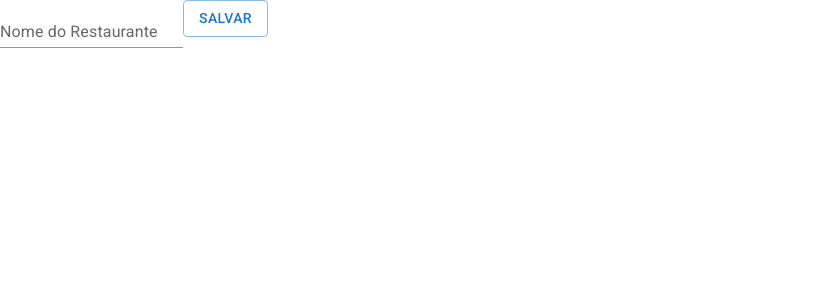
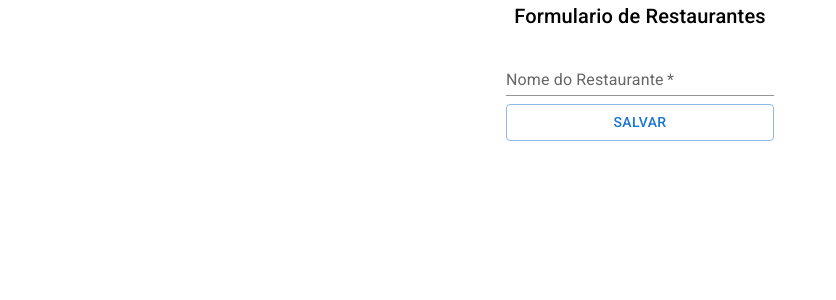
Before and after one commit to jonasaugust1/alfood, a React (Create React App) app in the folder alfood-main/: page /admin/restaurantes/1 in a window 1280 px wide. Shown: the top 300 px of the page, without its empty margins (0-836 px from the left). Built offline with nearby package versions, Linux system fonts and the light colour scheme; no server answers; the HTML template or start-up script is replaced by a standard one.

Commit message:
feat: Add Style to the restaurant's form

```diff
--- a/alfood-main/src/paginas/Administracao/Restaurantes/FormularioRestaurante.tsx
+++ b/alfood-main/src/paginas/Administracao/Restaurantes/FormularioRestaurante.tsx
@@ -1,6 +1,6 @@
-import { Button, TextField } from "@mui/material"
+import { Box, Button, TextField, Typography } from "@mui/material"
 import axios from "axios"
-import { useEffect, useState } from "react"
+import { FormEvent, useEffect, useState } from "react"
 import { useParams } from "react-router-dom"
 
 const FormularioRestaurante = () => {
@@ -22,7 +22,7 @@
 
         if (parametros.id) {
 
-            axios.put(`http://localhost:8000/api/v2/restaurantes/${parametros.id}/`,{
+            axios.put(`http://localhost:8000/api/v2/restaurantes/${parametros.id}/`, {
                 nome: nomeRestaurante
             })
                 .then(() => alert('Restaurante atualizado com sucesso!'))
@@ -41,17 +41,24 @@
 
     }
     return (
-        <form onSubmit={e => aoSubmitForm(e)}>
+        <Box sx={{ display: 'flex', flexDirection: 'column', alignItems: 'center' }}>
+            <Typography component='h1' variant='h6'>Formulario de Restaurantes</Typography>
+            <Box component='form' onSubmit={(e: FormEvent<HTMLFormElement>) => aoSubmitForm(e)}>
+
                 <TextField
+                    sx={{ marginTop: 2 }}
                     value={nomeRestaurante}
                     onChange={e => setNomeRestaurante(e.target.value)}
                     id="stardard-basic"
                     label="Nome do Restaurante"
                     variant="standard"
+                    fullWidth
+                    required
                 />
 
-            <Button type="submit" variant="outlined">Salvar</Button>
-        </form>
+                <Button sx={{ marginTop: 1 }} type="submit" variant="outlined" fullWidth>Salvar</Button>
+            </Box>
+        </Box>
     )
 }
 
```
Lines whose indentation alone changed are shown as unchanged.
